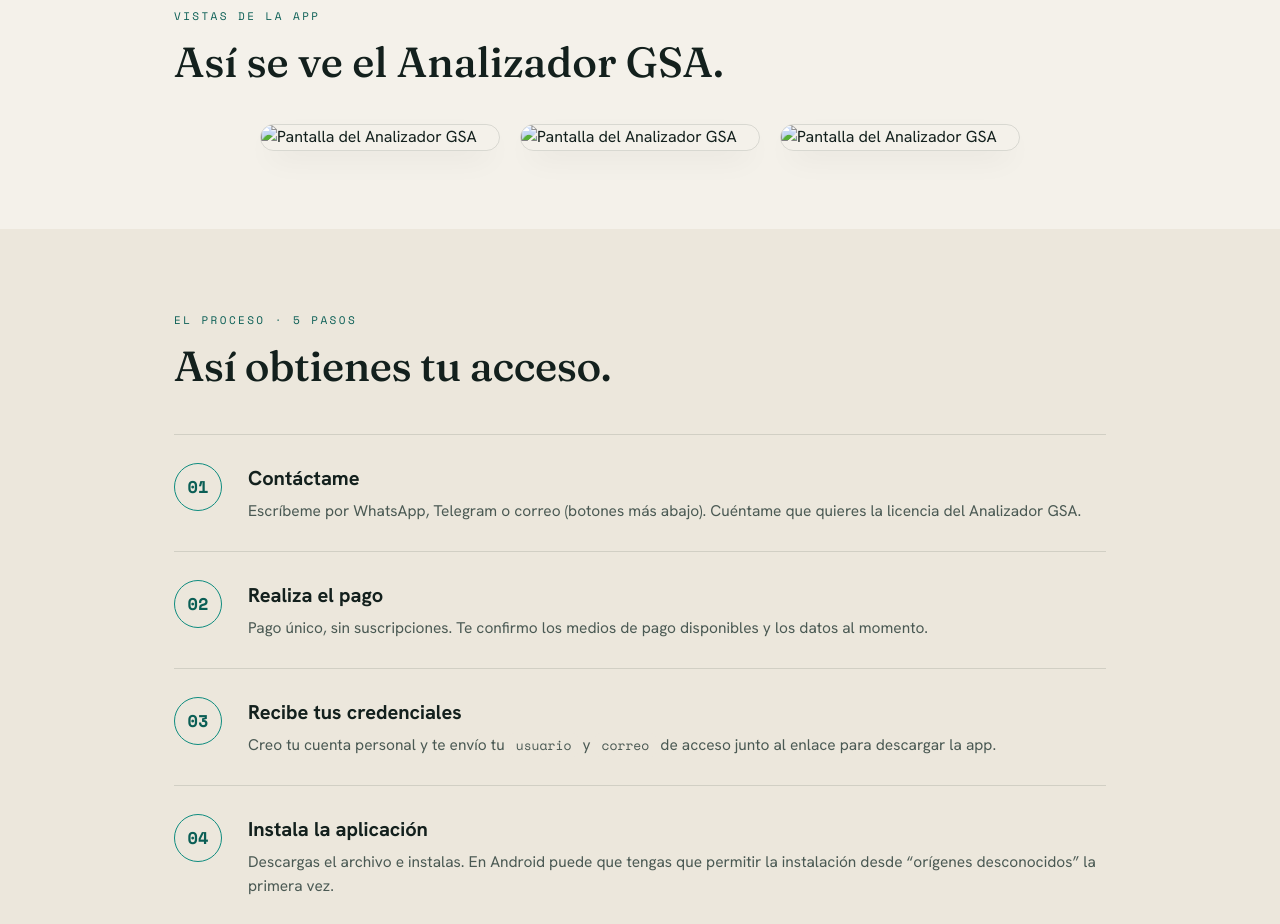
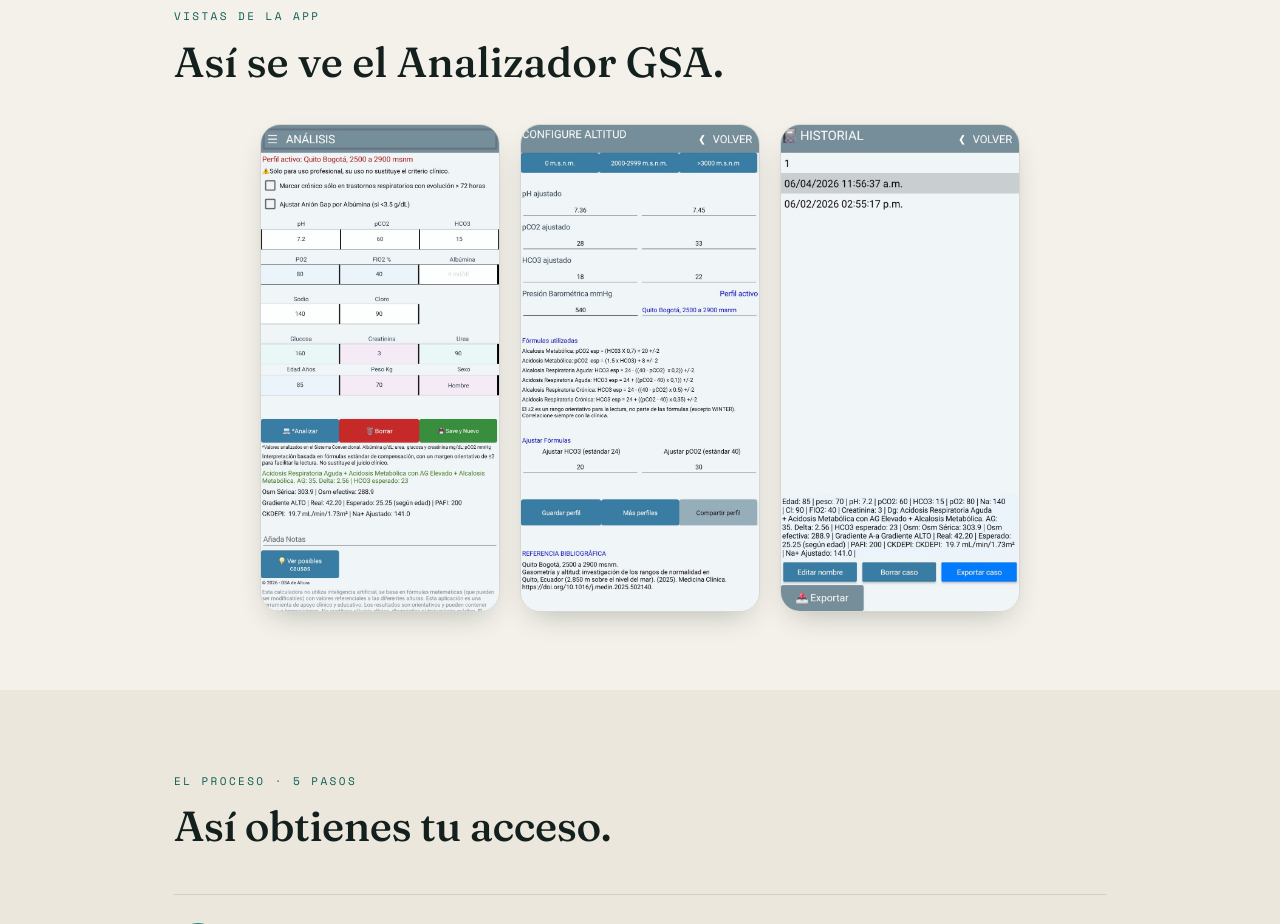
Before and after one commit to GSAdeAltura/gsa, a plain HTML site: page index.html in a window 1280 px wide. Shown: the part 1280-2204 px from the top of the page. Drawn offline with nearby package versions, Linux system fonts and the light colour scheme.

Commit message:
Update index.html

```diff
--- a/index.html
+++ b/index.html
@@ -196,9 +196,9 @@
       <h2 style="font-family:'Fraunces',serif;font-weight:500;font-size:clamp(28px,4.5vw,42px);line-height:1.05;margin-top:12px">Así se ve el Analizador GSA.</h2>
     </div>
     <div style="display:flex;flex-wrap:wrap;gap:20px;justify-content:center">
-      <img src="captura1.png" alt="Pantalla del Analizador GSA" style="width:240px;max-width:80%;height:auto;border-radius:20px;border:1px solid rgba(19,32,29,.12);box-shadow:0 12px 30px -12px rgba(19,32,29,.3)">
-      <img src="captura2.png" alt="Pantalla del Analizador GSA" style="width:240px;max-width:80%;height:auto;border-radius:20px;border:1px solid rgba(19,32,29,.12);box-shadow:0 12px 30px -12px rgba(19,32,29,.3)">
-      <img src="captura3.png" alt="Pantalla del Analizador GSA" style="width:240px;max-width:80%;height:auto;border-radius:20px;border:1px solid rgba(19,32,29,.12);box-shadow:0 12px 30px -12px rgba(19,32,29,.3)">
+      <img src="captura1.jpeg" alt="Pantalla del Analizador GSA" style="width:240px;max-width:80%;height:auto;border-radius:20px;border:1px solid rgba(19,32,29,.12);box-shadow:0 12px 30px -12px rgba(19,32,29,.3)">
+      <img src="captura2.jpeg" alt="Pantalla del Analizador GSA" style="width:240px;max-width:80%;height:auto;border-radius:20px;border:1px solid rgba(19,32,29,.12);box-shadow:0 12px 30px -12px rgba(19,32,29,.3)">
+      <img src="captura3.jpeg" alt="Pantalla del Analizador GSA" style="width:240px;max-width:80%;height:auto;border-radius:20px;border:1px solid rgba(19,32,29,.12);box-shadow:0 12px 30px -12px rgba(19,32,29,.3)">
     </div>
   </div>
 </section>
```
